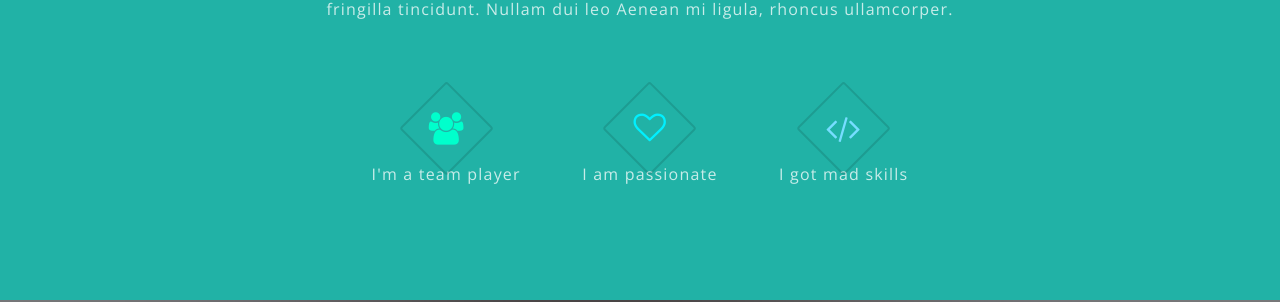
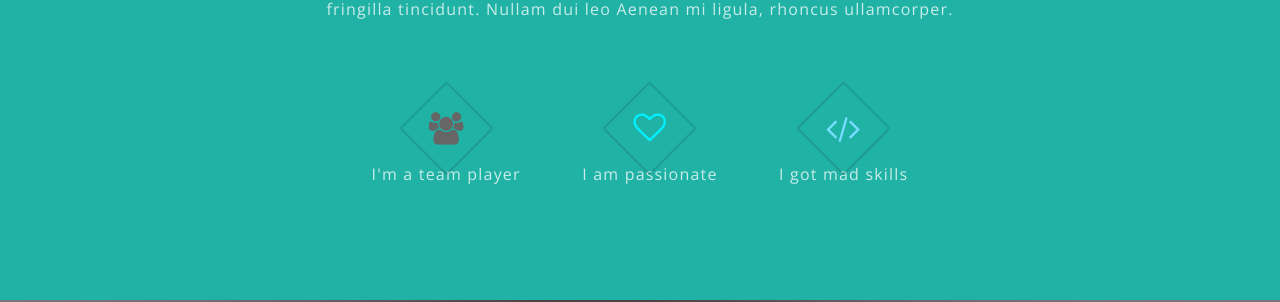
Before and after one commit to johnhckuo/johnhckuo_old.github.io, a Jekyll site: the page built from index.html, in a window 1280 px wide and 900 px high, scrolled down 1000 px. Shown: the part 148-450 px from the top of the window. Built offline with Jekyll 4.4.1, drawn with Linux system fonts in a browser that asks for light colours.

Commit message:
update color palette

```diff
--- a/_sass/libs/_vars.scss
+++ b/_sass/libs/_vars.scss
@@ -58,7 +58,8 @@
 		),
 
 		accent2: (
-			bg:				#00ffcc,
+			//bg:				#00ffcc,
+			bg:			#666,
 			fg-bold:		#ffffff,
 			fg:				mix(#00ffcc, #ffffff, 25%),
 			fg-light:		mix(#00ffcc, #ffffff, 40%),
```
